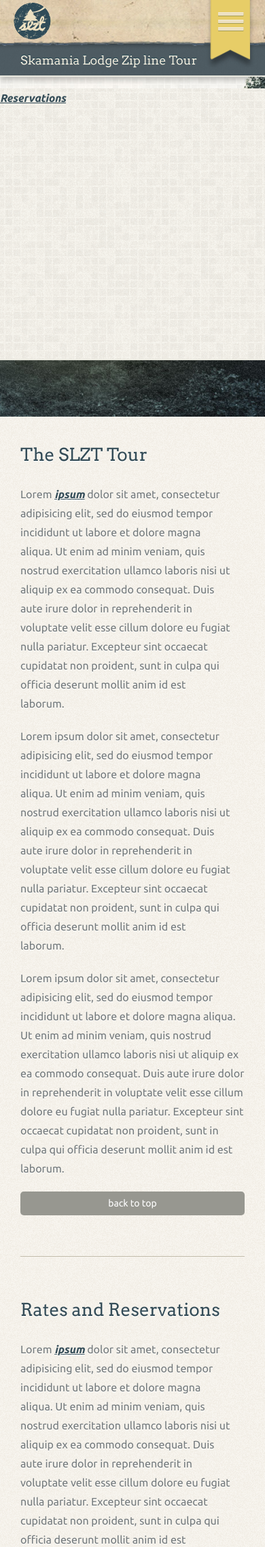
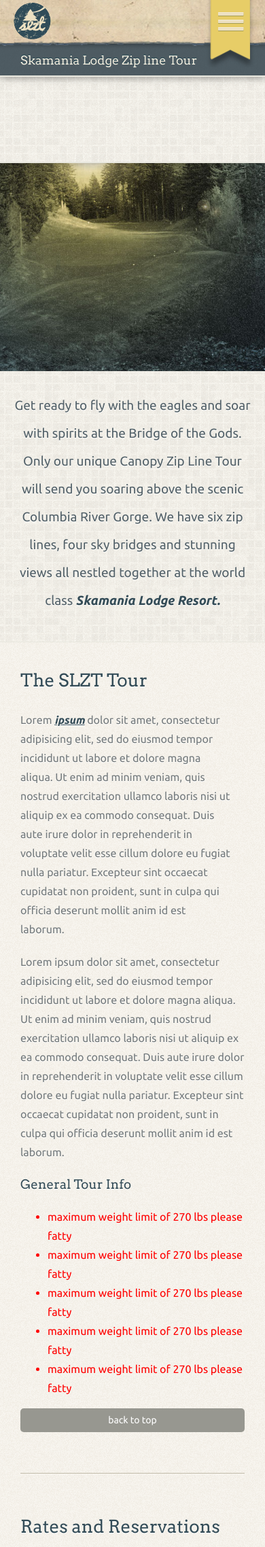
Before and after one commit to codyevans/SkamaniaLodgeZipTour, a PHP site: page / in a window 390 px wide. Shown: the top 2276 px of the page at 68% size. Run offline with PHP 8.4, Linux system fonts and the light colour scheme; some libraries are stand-ins or nearby versions.

Commit message:
even more responsive

```diff
--- a/css/main.css
+++ b/css/main.css
@@ -394,26 +394,29 @@ nav.main_nav ul li a { text-decoration: none; font-style: normal; color: #3c535e
 /* line 86, ../scss/_header.scss */
 nav.main_nav ul li a:hover { color: #133b49; border-bottom: 2px dotted #73797b; }
 
+/* line 91, ../scss/_header.scss */
+ul.mobile { display: none; }
+
 /* --- header - header_contact ------------------------------------------------ */
-/* line 93, ../scss/_header.scss */
+/* line 97, ../scss/_header.scss */
 .header_contact { position: absolute; top: 200px; left: 23px; text-align: right; font-size: 12px; line-height: 20px; color: #0e2c36; text-shadow: 0 1px 1px rgba(255, 255, 255, 0.4); }
 
-/* line 104, ../scss/_header.scss */
+/* line 108, ../scss/_header.scss */
 .header_contact ul { list-style: none; margin: 0px; padding: 0px; }
 
-/* line 110, ../scss/_header.scss */
+/* line 114, ../scss/_header.scss */
 .header_contact ul li { margin-bottom: 0px; }
 
-/* line 114, ../scss/_header.scss */
+/* line 118, ../scss/_header.scss */
 .header_contact .phone { font-size: 16px; font-weight: 700; color: #133b49; padding-bottom: 2px; }
 
-/* line 121, ../scss/_header.scss */
+/* line 125, ../scss/_header.scss */
 .header_contact .email { font-size: 14px; color: #133b49; padding-bottom: 15px; }
 
-/* line 127, ../scss/_header.scss */
+/* line 131, ../scss/_header.scss */
 .header_contact a { font-weight: 400; color: #0a252f; font-style: normal; text-decoration: none; }
 
-/* line 134, ../scss/_header.scss */
+/* line 138, ../scss/_header.scss */
 .header_contact a:hover { text-decoration: underline; }
 
 /* --- Hero Section ------------------------------------------------------------
@@ -421,7 +424,7 @@ nav.main_nav ul li a:hover { color: #133b49; border-bottom: 2px dotted #73797b;
 /* line 3, ../scss/_hero.scss */
 .hero_1 { width: 100%; height: 595px; }
 @media (max-width: 768px) { /* line 3, ../scss/_hero.scss */
-  .hero_1 { margin-top: -10px; height: 500px; } }
+  .hero_1 { margin-top: -10px; height: 445px; } }
 
 /* line 20, ../scss/_hero.scss */
 .title_banner { background: url(../assets/bkgd_img/title_banner.png) no-repeat 0 0; width: 568px; height: 95px; position: absolute; z-index: 12; top: 57px; left: 147px; }
@@ -466,16 +469,18 @@ nav.main_nav ul li a:hover { color: #133b49; border-bottom: 2px dotted #73797b;
 /* line 2, ../scss/_intro.scss */
 #intro { background: url(../assets/bkgd_img/checker.gif) repeat; position: relative; text-align: center; padding-top: 35px; padding-bottom: 30px; margin-top: -12px; border-bottom: 1px solid #e8e7de; z-index: 0; }
 @media (max-width: 768px) { /* line 2, ../scss/_intro.scss */
-  #intro { display: none; } }
-/* line 16, ../scss/_intro.scss */
+  #intro { padding-top: 30px; padding-bottom: 20px; } }
+/* line 21, ../scss/_intro.scss */
 #intro .intro_container { width: 100%; max-width: 1300px; margin: 0 auto; padding-left: 230px; padding-right: 50px; }
-@media (max-width: 768px) { /* line 16, ../scss/_intro.scss */
-  #intro .intro_container { padding-left: 0px; padding-right: 0px; } }
-/* line 28, ../scss/_intro.scss */
+@media (max-width: 768px) { /* line 21, ../scss/_intro.scss */
+  #intro .intro_container { padding-left: 0px; padding-right: 0px; width: 90%; } }
+/* line 38, ../scss/_intro.scss */
 #intro .intro_container p { font-size: 22px; line-height: 42px; color: #536168; }
-/* line 34, ../scss/_intro.scss */
+@media (max-width: 768px) { /* line 38, ../scss/_intro.scss */
+  #intro .intro_container p { font-size: 19px; line-height: 41px; } }
+/* line 53, ../scss/_intro.scss */
 #intro .intro_container p a { text-decoration: none; }
-/* line 37, ../scss/_intro.scss */
+/* line 56, ../scss/_intro.scss */
 #intro .intro_container p a:hover { text-decoration: underline; }
 
 /* --- general section module ------------------------------------------------- */
@@ -487,21 +492,29 @@ section h1 { font-size: 26px; margin-bottom: 30px; }
 /* line 201, ../scss/main.scss */
 .border { border-top: 1px solid #c1bba9; border-bottom: 1px solid rgba(255, 255, 255, 0.2); margin-top: 10px; margin-bottom: 20px; }
 
+/* --- general bullets --------------------------------------------------------- */
+/* line 211, ../scss/main.scss */
+.bullet_points { color: red; }
+
 /* --- the tour ---------------------------------------------------------------- */
 /* --- reservations ------------------------------------------------------------ */
 /* --- about ------------------------------------------------------------------- */
 /* --- contact ----------------------------------------------------------------- */
-/* line 232, ../scss/main.scss */
+/* line 241, ../scss/main.scss */
 .map { height: 500px; }
 
-/* line 236, ../scss/main.scss */
+/* line 245, ../scss/main.scss */
 #map_canvas { width: 100%; height: 100%; }
 
-/* line 245, ../scss/main.scss */
+/* line 254, ../scss/main.scss */
 .copyright { background: #4d5b61; border-top: 2px solid #f1ebdc; }
-/* line 249, ../scss/main.scss */
+@media (max-width: 768px) { /* line 254, ../scss/main.scss */
+  .copyright { text-align: center; } }
+/* line 262, ../scss/main.scss */
 .copyright p { color: #f1ebdc; text-shadow: none; font-size: 14px; margin: 10px 0px; }
-@media (max-width: 460px) { /* line 249, ../scss/main.scss */
+@media (max-width: 768px) { /* line 262, ../scss/main.scss */
+  .copyright p { font-size: 14px; } }
+@media (max-width: 575px) { /* line 262, ../scss/main.scss */
   .copyright p { font-size: 10px; } }
 
 /* line 2, ../scss/_backtotop.scss */
@@ -511,107 +524,115 @@ section h1 { font-size: 26px; margin-bottom: 30px; }
 /* line 25, ../scss/_backtotop.scss */
 .topBtn:after { content: url(../assets/bkgd_img/upArrow.png); width: 35px; height: 25px; line-height: 80px; }
 
-/* line 270, ../scss/main.scss */
+/* line 287, ../scss/main.scss */
 .sectionTop { display: none; }
 
 /* ========================================================================== Helper classes ========================================================================== */
 /* Image replacement */
-/* line 283, ../scss/main.scss */
+/* line 300, ../scss/main.scss */
 .ir { background-color: transparent; border: 0; overflow: hidden; /* IE 6/7 fallback */ *text-indent: -9999px; }
 
-/* line 291, ../scss/main.scss */
+/* line 308, ../scss/main.scss */
 .ir:before { content: ""; display: block; width: 0; height: 100%; }
 
 /* Hide from both screenreaders and browsers: h5bp.com/u */
-/* line 302, ../scss/main.scss */
+/* line 319, ../scss/main.scss */
 .hidden { display: none !important; visibility: hidden; }
 
 /* Hide only visually, but have it available for screenreaders: h5bp.com/v */
-/* line 311, ../scss/main.scss */
+/* line 328, ../scss/main.scss */
 .visuallyhidden { border: 0; clip: rect(0 0 0 0); height: 1px; margin: -1px; overflow: hidden; padding: 0; position: absolute; width: 1px; }
 
 /* Extends the .visuallyhidden class to allow the element to be focusable when navigated to via the keyboard: h5bp.com/p */
-/* line 328, ../scss/main.scss */
+/* line 345, ../scss/main.scss */
 .visuallyhidden.focusable:active, .visuallyhidden.focusable:focus { clip: auto; height: auto; margin: 0; overflow: visible; position: static; width: auto; }
 
 /* Hide visually and from screenreaders, but maintain layout */
-/* line 341, ../scss/main.scss */
+/* line 358, ../scss/main.scss */
 .invisible { visibility: hidden; }
 
 /* Clearfix: contain floats  For modern browsers 1. The space content is one way to avoid an Opera bug when the `contenteditable` attribute is included anywhere else in the document. Otherwise it causes space to appear at the top and bottom of elements that receive the `clearfix` class. 2. The use of `table` rather than `block` is only necessary if using `:before` to contain the top-margins of child elements. */
-/* line 358, ../scss/main.scss */
+/* line 375, ../scss/main.scss */
 .clearfix:before, .clearfix:after { content: " "; /* 1 */ display: table; /* 2 */ }
 
-/* line 363, ../scss/main.scss */
+/* line 380, ../scss/main.scss */
 .clearfix:after { clear: both; }
 
 /* For IE 6/7 only Include this rule to trigger hasLayout and contain floats. */
-/* line 372, ../scss/main.scss */
+/* line 389, ../scss/main.scss */
 .clearfix { *zoom: 1; }
 
 /* ========================================================================== EXAMPLE Media Queries for Responsive Design. Theses examples override the primary ('mobile first') styles. Modify as content requires. ========================================================================== */
-@media only screen and (max-width: 768px) { /* line 386, ../scss/main.scss */
+@media only screen and (max-width: 768px) { /* line 403, ../scss/main.scss */
   .mobile_header_wrap { position: relative; }
-  /* line 389, ../scss/main.scss */
+  /* line 406, ../scss/main.scss */
   .mobile_header_wrap .mobile_header { background: url(../assets/mobile/mobile_header.png) repeat-x 0 0; width: 100%; height: 73px; position: relative; z-index: 100; }
-  /* line 396, ../scss/main.scss */
+  /* line 413, ../scss/main.scss */
   .mobile_header_wrap .mobile_header .mobile_logo { width: 55px; height: 54px; position: absolute; top: 4px; left: 20px; display: block; }
-  /* line 405, ../scss/main.scss */
+  /* line 422, ../scss/main.scss */
   .mobile_header_wrap .mobile_header .navicon { background: url(../assets/mobile/navicon.png) no-repeat 0 0; width: 72px; height: 99px; position: absolute; right: 15px; cursor: pointer; }
-  /* line 417, ../scss/main.scss */
+  /* line 434, ../scss/main.scss */
   .mobile_header_wrap .mobile_sub_header { width: 100%; height: 50px; background: url(../assets/mobile/sub_headTex.gif) repeat; border-bottom: 2px solid #e8e7de; box-shadow: 0px 4px 10px rgba(0, 0, 0, 0.4); position: relative; top: -10px; z-index: 20; }
-  /* line 427, ../scss/main.scss */
+  /* line 444, ../scss/main.scss */
   .mobile_header_wrap .mobile_sub_header h1.mobile { color: #f1ebdc; text-shadow: 0px -1px 0px #133b49; font-size: 18px; margin: 0px; padding: 0px; line-height: 52px; display: block; }
-  /* line 439, ../scss/main.scss */
+  /* line 457, ../scss/main.scss */
+  .mobile_header_wrap .mobile_nav { width: 100%; position: absolute; top: 120px; background: url(../assets/bkgd_img/checker.gif) repeat; border-bottom: 3px solid #73797b; box-shadow: 0px 2px 8px rgba(0, 0, 0, 0.3); z-index: 10; }
+  /* line 466, ../scss/main.scss */
+  .mobile_header_wrap .mobile_nav ul.mobile { display: block; margin-top: 50px; }
+  /* line 470, ../scss/main.scss */
+  .mobile_header_wrap .mobile_nav ul.mobile li { margin-bottom: 25px; }
+  /* line 481, ../scss/main.scss */
+  .mobile_header_wrap .mobile_nav.close { top: -160px; -webkit-transition: top 0.5s; }
+  /* line 486, ../scss/main.scss */
+  .mobile_header_wrap .mobile_nav.open { top: 100px; -webkit-transition: top 0.5s; }
+  /* line 496, ../scss/main.scss */
+  .sectionTop { display: block; background: #979790; border-radius: 5px; }
+  /* line 501, ../scss/main.scss */
+  .sectionTop a.mobile_backTop { text-decoration: none; color: white; text-shadow: none; font-size: 14px; padding: 10px 20px; font-weight: 400; font-style: normal; } }
+@media only screen and (max-width: 575px) { /* line 523, ../scss/main.scss */
+  .mobile_header_wrap { position: relative; }
+  /* line 526, ../scss/main.scss */
+  .mobile_header_wrap .mobile_header { background: url(../assets/mobile/mobile_header.png) repeat-x 0 0; width: 100%; height: 73px; position: relative; z-index: 100; }
+  /* line 533, ../scss/main.scss */
+  .mobile_header_wrap .mobile_header .mobile_logo { width: 55px; height: 54px; position: absolute; top: 4px; left: 20px; display: block; }
+  /* line 542, ../scss/main.scss */
+  .mobile_header_wrap .mobile_header .navicon { background: url(../assets/mobile/navicon.png) no-repeat 0 0; width: 72px; height: 99px; position: absolute; right: 15px; cursor: pointer; }
+  /* line 554, ../scss/main.scss */
+  .mobile_header_wrap .mobile_sub_header { width: 100%; height: 50px; background: url(../assets/mobile/sub_headTex.gif) repeat; border-bottom: 2px solid #e8e7de; box-shadow: 0px 3px 10px rgba(0, 0, 0, 0.3); position: relative; top: -10px; z-index: 20; }
+  /* line 564, ../scss/main.scss */
+  .mobile_header_wrap .mobile_sub_header h1.mobile { color: #f1ebdc; text-shadow: 0px -1px 0px #133b49; font-size: 18px; margin: 0px; padding: 0px; line-height: 52px; display: block; }
+  /* line 576, ../scss/main.scss */
   .mobile_header_wrap .mobile_nav { width: 100%; height: 400px; position: absolute; top: 130px; background: url(../assets/bkgd_img/checker.gif) repeat; border-bottom: 2px solid #e8e7de; z-index: 10; }
-  /* line 454, ../scss/main.scss */
-  .sectionTop { display: block; background: #979790; border-radius: 5px; }
-  /* line 459, ../scss/main.scss */
-  .sectionTop a.mobile_backTop { text-decoration: none; color: white; text-shadow: none; font-size: 14px; padding: 10px 20px; font-weight: 400; font-style: normal; } }
-@media only screen and (max-width: 575px) { /* line 481, ../scss/main.scss */
-  .mobile_header_wrap { position: relative; }
-  /* line 484, ../scss/main.scss */
-  .mobile_header_wrap .mobile_header { background: url(../assets/mobile/mobile_header.png) repeat-x 0 0; width: 100%; height: 73px; position: relative; z-index: 100; }
-  /* line 491, ../scss/main.scss */
-  .mobile_header_wrap .mobile_header .mobile_logo { width: 55px; height: 54px; position: absolute; top: 4px; left: 20px; display: block; }
-  /* line 500, ../scss/main.scss */
-  .mobile_header_wrap .mobile_header .navicon { background: url(../assets/mobile/navicon.png) no-repeat 0 0; width: 72px; height: 99px; position: absolute; right: 15px; cursor: pointer; }
-  /* line 512, ../scss/main.scss */
-  .mobile_header_wrap .mobile_sub_header { width: 100%; height: 50px; background: url(../assets/mobile/sub_headTex.gif) repeat; border-bottom: 2px solid #e8e7de; box-shadow: 0px 3px 10px rgba(0, 0, 0, 0.3); position: relative; top: -10px; z-index: 20; }
-  /* line 522, ../scss/main.scss */
-  .mobile_header_wrap .mobile_sub_header h1.mobile { color: #f1ebdc; text-shadow: 0px -1px 0px #133b49; font-size: 18px; margin: 0px; padding: 0px; line-height: 52px; display: block; }
-  /* line 534, ../scss/main.scss */
-  .mobile_header_wrap .mobile_nav { width: 100%; height: 400px; position: absolute; top: 130px; background: url(../assets/bkgd_img/checker.gif) repeat; border-bottom: 2px solid #e8e7de; z-index: 10; }
-  /* line 549, ../scss/main.scss */
+  /* line 591, ../scss/main.scss */
   .sectionTop { display: block; background: #979790; width: 100%; height: 35px; border-radius: 5px; text-align: center; }
-  /* line 557, ../scss/main.scss */
+  /* line 599, ../scss/main.scss */
   .sectionTop a.mobile_backTop { text-decoration: none; color: white; text-shadow: none; font-size: 14px; font-weight: 400; line-height: 35px; font-style: normal; } }
-@media only screen and (max-width: 1165px) { /* line 577, ../scss/main.scss */
+@media only screen and (max-width: 1165px) { /* line 619, ../scss/main.scss */
   [class*='col-'] { width: 100%; } }
 @media only screen and (-webkit-min-device-pixel-ratio: 1.5),
        only screen and (min-resolution: 144dpi) { /* Style adjustments for high resolution devices */ }
 /* ========================================================================== Print styles. Inlined to avoid required HTTP connection: h5bp.com/r ========================================================================== */
-@media print { /* line 598, ../scss/main.scss */
+@media print { /* line 640, ../scss/main.scss */
   * { background: transparent !important; color: #000 !important; /* Black prints faster: h5bp.com/s */ box-shadow: none !important; text-shadow: none !important; }
-  /* line 606, ../scss/main.scss */
+  /* line 648, ../scss/main.scss */
   a, a:visited { text-decoration: underline; }
-  /* line 610, ../scss/main.scss */
+  /* line 652, ../scss/main.scss */
   a[href]:after { content: " (" attr(href) ")"; }
-  /* line 614, ../scss/main.scss */
+  /* line 656, ../scss/main.scss */
   abbr[title]:after { content: " (" attr(title) ")"; }
   /* Don't show links for images, or javascript/internal links */
-  /* line 624, ../scss/main.scss */
+  /* line 666, ../scss/main.scss */
   .ir a:after, a[href^="javascript:"]:after, a[href^="#"]:after { content: ""; }
-  /* line 629, ../scss/main.scss */
+  /* line 671, ../scss/main.scss */
   pre, blockquote { border: 1px solid #999; page-break-inside: avoid; }
-  /* line 634, ../scss/main.scss */
+  /* line 676, ../scss/main.scss */
   thead { display: table-header-group; /* h5bp.com/t */ }
-  /* line 639, ../scss/main.scss */
+  /* line 681, ../scss/main.scss */
   tr, img { page-break-inside: avoid; }
-  /* line 643, ../scss/main.scss */
+  /* line 685, ../scss/main.scss */
   img { max-width: 100% !important; }
   @page { margin: 0.5cm; }
-  /* line 653, ../scss/main.scss */
+  /* line 695, ../scss/main.scss */
   p, h2, h3 { orphans: 3; widows: 3; }
-  /* line 659, ../scss/main.scss */
+  /* line 701, ../scss/main.scss */
   h2, h3 { page-break-after: avoid; } }
--- a/index.php
+++ b/index.php
@@ -81,8 +81,15 @@
                 </div>
             </div>
 
-            <div class="mobile_nav" id="mobile_nav">
-                <a href="#reservations">Reservations</a>
+            <div class="mobile_nav close" id="mobile_nav">
+                <div class="grid">
+                    <ul class="mobile">
+                        <li><a href="#tour">The Tour</a></li>
+                        <li><a href="#reservations">Reservations</a></li>
+                        <li><a href="#about">About Us</a></li>
+                        <li><a href="#contact">Contact</a></li>
+                    </ul>
+                </div>
             </div> <!-- /mobile nav -->
 
         </div> <!-- /mobile header -->
@@ -114,7 +121,7 @@
             <div id="intro">
                 <div class="intro_container">
                      <p>
-                       Get ready to experience highflying action like never before.
+                       Get ready to fly with the eagles and soar with spirits at the Bridge of the Gods.
                        Only our unique Canopy Zip Line Tour will send you soaring above
                        the scenic Columbia River Gorge. We have six zip lines, four sky bridges
                        and stunning views all nestled together at the world class
@@ -145,14 +152,18 @@
                         cillum dolore eu fugiat nulla pariatur. Excepteur sint occaecat cupidatat non
                         proident, sunt in culpa qui officia deserunt mollit anim id est laborum.
                     </p>
-                    <p class="col-1-1">
-                        Lorem ipsum dolor sit amet, consectetur adipisicing elit, sed do eiusmod
-                        tempor incididunt ut labore et dolore magna aliqua. Ut enim ad minim veniam,
-                        quis nostrud exercitation ullamco laboris nisi ut aliquip ex ea commodo
-                        consequat. Duis aute irure dolor in reprehenderit in voluptate velit esse
-                        cillum dolore eu fugiat nulla pariatur. Excepteur sint occaecat cupidatat non
-                        proident, sunt in culpa qui officia deserunt mollit anim id est laborum.
-                    </p>
+
+                    <div class="bullet_points">
+                        <h3>General Tour Info</h3>
+                        <ul>
+                            <li>maximum weight limit of 270 lbs please fatty</li>
+                            <li>maximum weight limit of 270 lbs please fatty</li>
+                            <li>maximum weight limit of 270 lbs please fatty</li>
+                            <li>maximum weight limit of 270 lbs please fatty</li>
+                            <li>maximum weight limit of 270 lbs please fatty</li>
+                        </ul>
+                    </div> <!-- /bullet points -->
+
                     <div class="sectionTop push-right">
                         <a href="#BackToTop" class="mobile_backTop">back to top</a>
                     </div>
@@ -192,6 +203,7 @@
                         cillum dolore eu fugiat nulla pariatur. Excepteur sint occaecat cupidatat non
                         proident, sunt in culpa qui officia deserunt mollit anim id est laborum.
                     </p>
+
                     <div class="sectionTop push-right">
                         <a href="#BackToTop" class="mobile_backTop">back to top</a>
                     </div>
@@ -273,11 +285,11 @@
                 </div> <!-- /grid -->
             </section>
 
-<!--
+
             <div class="map">
                 <div id="map_canvas"></div>
             </div>
- -->
+
 
             <a href="#BackToTop" id="Top" title="Back to Top">
                 <div class="topBtn"></div>
--- a/js/main.js
+++ b/js/main.js
@@ -26,9 +26,11 @@ $('#headline_slideshow').cycle();
 // lightbox_me
 
 /*
+$('.module').hide();
+
 $('.giant_btn').click(function(e) {
 
-	$('#booking').lightbox_me();
+	$('.module').lightbox_me();
 
 	e.preventDefault();
 
@@ -55,18 +57,17 @@ if ( $(window).width() > 768 ) {
 /* ======================================================================== */
 // mobile nav and navicon
 
-$('#mobile_nav').hide();
-
 $('#navicon').click(function(e) {
 
-	$('#mobile_nav').slideToggle();
+	$('#mobile_nav').toggleClass('open');
 
 	e.preventDefault();
 
 });
 
-$('#mobile_nav a').click(function() {
-	$('#mobile_nav').hide();
+$('ul.mobile a').click(function(e) {
+	$('#mobile_nav').removeClass('open');
+	e.preventDefault();
 });
 
 
--- a/scss/_header.scss
+++ b/scss/_header.scss
@@ -88,6 +88,10 @@ nav.main_nav ul li a:hover {
     border-bottom: 2px dotted #73797b;
 }
 
+ul.mobile {
+    display: none;
+}
+
 /* --- header - header_contact ------------------------------------------------ */
 
 .header_contact {
--- a/scss/_hero.scss
+++ b/scss/_hero.scss
@@ -6,7 +6,7 @@
 
 	@media (max-width: 768px) {
 		margin-top: -10px;
-		height: 500px;
+		height: 445px;
 	} // 768
 
 	@media (max-width: 575px) {
--- a/scss/_intro.scss
+++ b/scss/_intro.scss
@@ -10,8 +10,13 @@
   	z-index: 0;
 
     @media (max-width: 768px) {
-      display: none;
-    }
+      padding-top: 30px;
+      padding-bottom: 20px;
+    } // 768
+
+     @media (max-width: 575px) {
+
+    } // 575
 
     .intro_container {
       width: 100%;
@@ -23,12 +28,26 @@
       @media (max-width: 768px) {
         padding-left: 0px;
         padding-right: 0px;
-      }
+        width: 90%;
+      } //768
+
+      @media (max-width: 575px) {
+
+      } //575
 
     	p {
     		font-size: 22px;
     		line-height: 42px;
         color: #536168;
+
+        @media (max-width: 768px) {
+          font-size: 19px;
+          line-height: 41px;
+        } //768
+
+        @media (max-width: 575px) {
+
+        } //575
 
 
         a {
--- a/scss/main.scss
+++ b/scss/main.scss
@@ -206,6 +206,15 @@ section {
 }
 
 
+/* --- general bullets --------------------------------------------------------- */
+
+.bullet_points {
+    color: red;
+}
+
+
+
+
 /* --- the tour ---------------------------------------------------------------- */
 
 
@@ -246,15 +255,23 @@ section {
     background: #4d5b61;
     border-top: 2px solid #f1ebdc;
 
+    @media (max-width: 768px) {
+        text-align: center;
+    }
+
     p {
         color: #f1ebdc;
         text-shadow: none;
         font-size: 14px;
         margin: 10px 0px;
 
-        @media (max-width: 460px) {
+        @media (max-width: 768px) {
+            font-size: 14px;
+        } // 768
+
+        @media (max-width: 575px) {
             font-size: 10px;
-        }
+        } // 575
 
     }
 }
@@ -436,15 +453,40 @@ section {
 
         } // sub header
 
+
         .mobile_nav {
             width: 100%;
-            height: 400px;
             position: absolute;
-            top: 130px;
+            top: 120px;
             background: url(../assets/bkgd_img/checker.gif) repeat;
-            border-bottom: 2px solid #e8e7de;
+            border-bottom: 3px solid #73797b;
+            box-shadow: 0px 2px 8px rgba(0,0,0,0.3);
             z-index: 10;
+
+            ul.mobile {
+                display: block;
+                margin-top: 50px;
+
+                li {
+                    margin-bottom: 25px;
+
+                    a {
+
+                    }
+                }
+
+            }
         } // nav
+
+        .mobile_nav.close {
+            top: -160px;
+             -webkit-transition: top 0.5s;
+        }
+
+         .mobile_nav.open {
+            top: 100px;
+            -webkit-transition: top 0.5s;
+        }
 
    } // m_wrap
 
```
